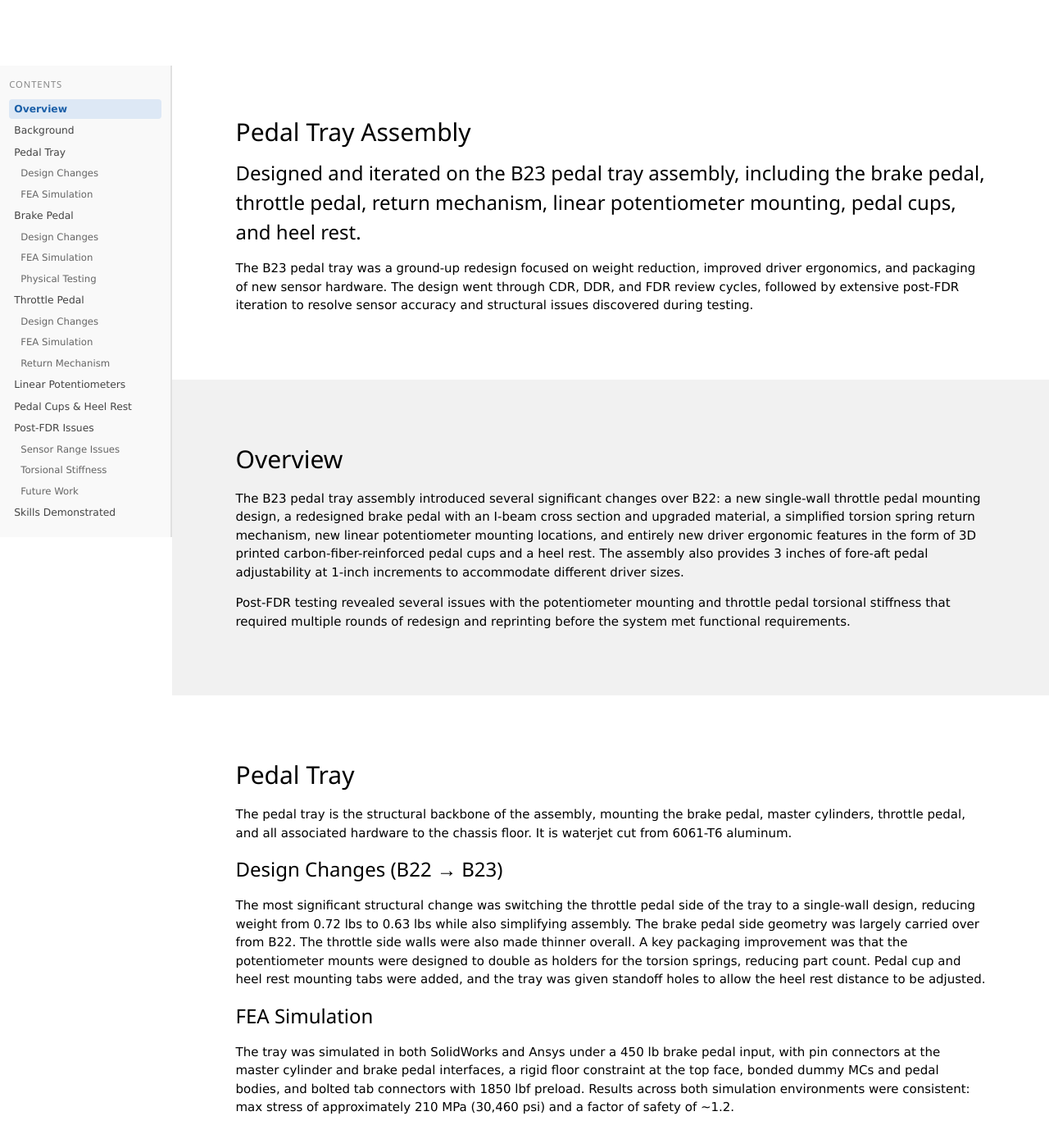
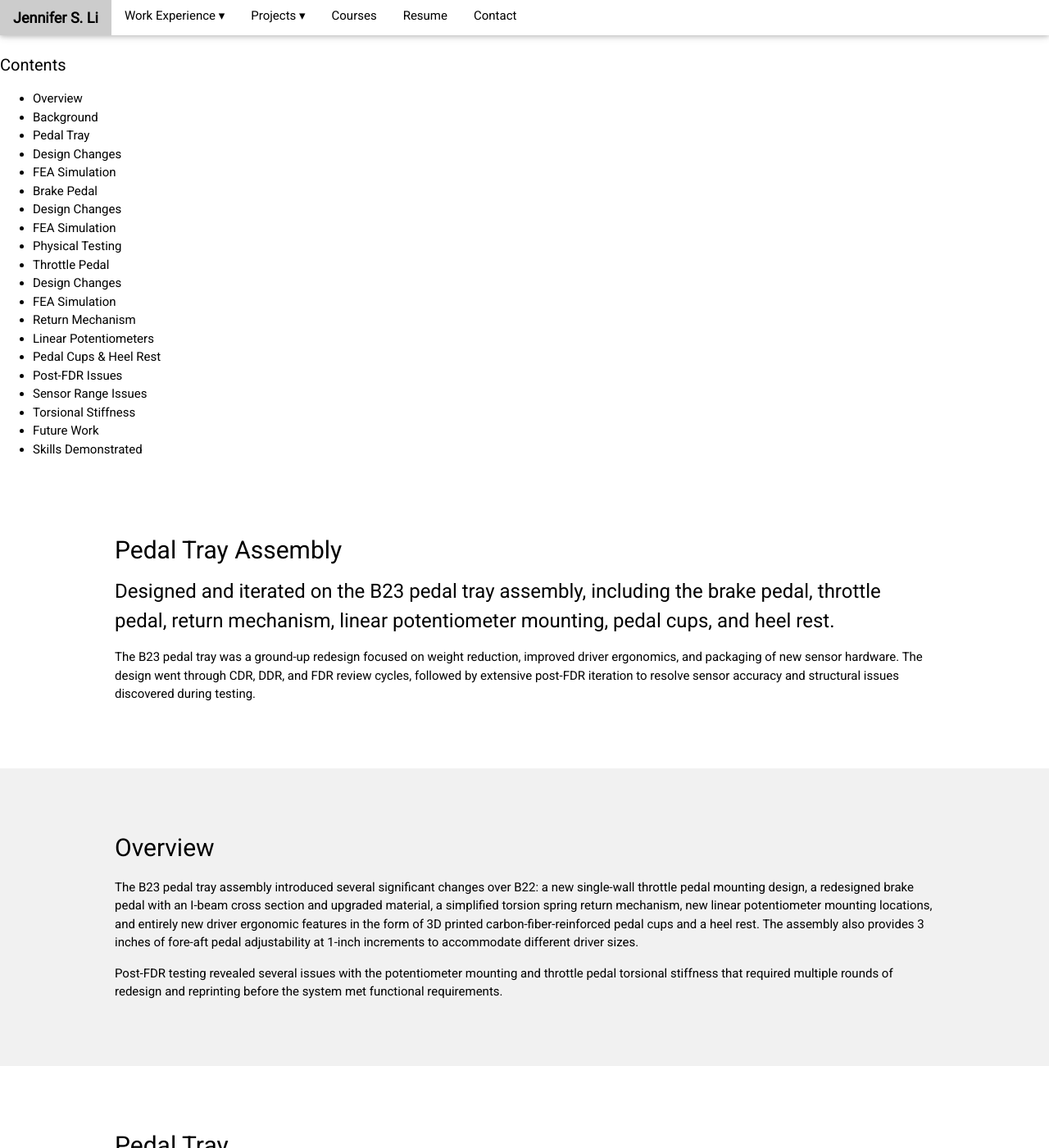
Before and after one commit to jsli905/jsli905.github.io, a Jekyll site: the page projects/bfr/pedals.html, which Jekyll copies as it is, in a window 1280 px wide and 1400 px high. Shown: the whole window at 82% size. Built offline with Jekyll 4.4.1, drawn with Linux system fonts in a browser that asks for light colours; comment, search, counter and statistics services are not loaded.

Commit message:
Update pedals.html

```diff
--- a/projects/bfr/pedals.html
+++ b/projects/bfr/pedals.html
@@ -1,96 +1,190 @@
 <!DOCTYPE html>
 <html lang="en">
 <head>
+  <title>CF Seat</title>
   <meta charset="UTF-8">
-  <meta name="viewport" content="width=device-width, initial-scale=1.0">
-  <title>Pedals</title>
+  <meta name="viewport" content="width=device-width, initial-scale=1">
+
+  <!-- W3.CSS -->
   <link rel="stylesheet" href="https://www.w3schools.com/w3css/4/w3.css">
-  <!-- match whatever CSS your other pages use -->
+  <link rel="stylesheet" href="https://www.w3schools.com/lib/w3-theme-light-grey.css">
+
+
+  <!-- Font -->
+  <link rel="stylesheet" href="https://fonts.googleapis.com/css?family=Roboto">
+
+
   <style>
-    /* ── paste your existing shared styles here ── */
-
+    body, h1, h2, h3, h4 {
+      font-family: "Roboto", sans-serif;
+    }
+    header h1 {
+    font-size: 6rem;
+    margin-bottom: 0.25rem;
+    }
     .max-width {
-      max-width: 960px;
-      margin: 0 auto;
-      padding: 0 1.5rem;
+      max-width: 1000px;
+      margin: auto;
     }
-
-    /* ── Table of Contents Sidebar ── */
-    .page-layout {
-      display: flex;
-      align-items: flex-start;
+    img {
+      border-radius: 6px;
+      margin-top: 12px;
     }
-
-    #toc-sidebar {
-      position: sticky;
-      top: 80px;
-      width: 210px;
-      min-width: 210px;
-      max-height: calc(100vh - 100px);
-      overflow-y: auto;
-      padding: 1rem 0.75rem;
-      background: #f9f9f9;
-      border-right: 2px solid #e0e0e0;
-      font-size: 0.82rem;
-      line-height: 1.5;
-      z-index: 1;
-    }
-
-    #toc-sidebar h4 {
-      font-size: 0.75rem;
-      text-transform: uppercase;
-      letter-spacing: 0.08em;
-      color: #888;
-      margin: 0 0 0.6rem 0;
-    }
-
-    #toc-sidebar ul {
-      list-style: none;
-      padding: 0;
-      margin: 0;
-    }
-
-    #toc-sidebar li { margin-bottom: 2px; }
-
-    #toc-sidebar a {
-      display: block;
-      padding: 3px 6px;
-      color: #444;
-      border-radius: 4px;
-      transition: background 0.15s, color 0.15s;
+    a {
       text-decoration: none;
     }
 
-    #toc-sidebar a:hover { background: #e8e8e8; color: #000; }
-
-    #toc-sidebar a.toc-active {
-      background: #dde8f5;
-      color: #1a5fa8;
-      font-weight: 600;
+    /* Hide the nested submenu by default */
+    .parent .submenu {
+      display: none;
+      position: absolute;
+      left: 100%;
+      top: 0;
+      background: white;
+      min-width: 180px;
+      z-index: 1000;
     }
 
-    #toc-sidebar .toc-sub {
-      padding-left: 14px;
-      color: #666;
-      font-size: 0.78rem;
+    /* Only show submenu when hovering*/
+    .parent:hover .submenu {
+      display: block;
     }
 
-    #toc-sidebar .toc-sub.toc-active {
-      background: #dde8f5;
-      color: #1a5fa8;
-      font-weight: 600;
+    /* Make parent positioning context */
+    .dropdown {
+      position: relative;
+    }
+    /* Skills section layout */
+
+    .skills-grid {
+      display: grid !important;
+      grid-template-columns: repeat(auto-fit, minmax(300px, 1fr));
+      gap: 2.5rem;
+      margin-top: 2rem;
+    }
+    /*.skill-card {
+      background-color: #ffffff;
+      padding: 1.25rem 1.5rem; /* tighter padding */
+      border-radius: 6px;
+    } */
+    .skill-category ul {
+      list-style-type: disc
+      margin: auto;
     }
 
-    .main-content { flex: 1; min-width: 0; }
+    .skill-category li {
+      margin-bottom: 0.5rem;
+      line-height: 1.5;
+    }
 
-    @media (max-width: 860px) { #toc-sidebar { display: none; } }
 
-    .w3-top { z-index: 9999 !important; }
   </style>
+
+  <script src="https://cdn.jsdelivr.net/npm/mathjax@3/es5/tex-mml-chtml.js"></script>
+
+
 </head>
+
 <body>
 
-<!-- ── paste your existing navbar here ── -->
+<!-- ================= NAVBAR ================= -->
+<div class="w3-top">
+  <div class="w3-bar w3-white w3-card">
+
+    <a href="../../index.html" class="w3-bar-item w3-button w3-large">
+      <b>Jennifer S. Li</b>
+    </a>
+
+    <!-- Experience Dropdown -->
+    <div class="w3-dropdown-hover w3-hide-small">
+      <button class="w3-button">Work Experience ▾</button>
+      <div class="w3-dropdown-content w3-bar-block w3-border">
+        <a href="../../experience/astranis.html" class="w3-bar-item w3-button">
+          Astranis – Associate Technical Project Manager
+        </a>
+        <a href="../../experience/spacex-hls.html" class="w3-bar-item w3-button">
+          SpaceX - Human Lander System (HLS) Mechanisms Intern
+        </a>
+        <a href="../../experience/spacex-mechs.html" class="w3-bar-item w3-button">
+          SpaceX - Starship Mechanisms Intern
+        </a>
+        <a href="../../experience/tesla.html" class="w3-bar-item w3-button">
+          Tesla - Stator Manufacturing Design Intern
+        </a>
+        <a href="../../experience/chemix.html" class="w3-bar-item w3-button">
+          Chemix - Battery R&D Intern
+        </a>
+        <a href="../../experiences/taflab.html" class="w3-bar-item w3-button">
+          TAFLab - Multihulled Unmanned Boat Undergrad Researcher
+        </a>
+        <a href="../../experience/nist.html" class="w3-bar-item w3-button">
+          NIST - Additive Manufacturing Laser Powder Bed Fusion Intern
+        </a>
+        <a href="../../experience/other.html" class="w3-bar-item w3-button">
+          Other (Misc)
+        </a>
+
+      </div>
+    </div>
+
+    <!-- Projects Dropdown -->
+
+<div class="w3-dropdown-hover">
+  <button class="w3-button">Projects ▾</button>
+
+  <div class="w3-dropdown-content w3-bar-block w3-border">
+    <div class="parent">
+      <a href="../../experience/fsae.html" class="w3-bar-item w3-button">
+        Berkeley Formula Racing ▸
+      </a>
+        <div class="w3-bar-block w3-border submenu">
+          <a href="seat.html" class="w3-bar-item w3-button">Carbon Fiber Seat</a>
+          <a href="brakes.html" class="w3-bar-item w3-button">Brakes</a>
+          <a href="steeringwheel.html" class="w3-bar-item w3-button">Steering Wheel</a>
+          <a href="pedals.html" class="w3-bar-item w3-button">Pedals/Pedal Tray</a>
+          <a href="headrest.html" class="w3-bar-item w3-button">Head Restraint</a>
+          <a href="diffuser.html" class="w3-bar-item w3-button">Diffuser</a>
+        </div>
+
+        <a href="../wheel.html" class="w3-bar-item w3-button">
+        Hollow Carbon Fiber Wheel
+        </a>
+         <a href="../perry.html" class="w3-bar-item w3-button">
+          Perry the Quadruped Robot
+         </a>
+        <a href="../passive-walker.html" class="w3-bar-item w3-button">
+          Passive Walking Robot
+         </a>
+        <a href="../cupholder.html" class="w3-bar-item w3-button">
+          Gimballed Cup Holder
+         </a>
+
+        <a href="../uav.html" class="w3-bar-item w3-button">
+          UAV Flight Control
+         </a>
+        <a href="../flower.html" class="w3-bar-item w3-button">
+          Morphing Flower Soft-Robot
+         </a>
+        <a href="../turtle.html" class="w3-bar-item w3-button">
+          Amphibious Turtle Robot
+         </a>
+        <a href="../star.html" class="w3-bar-item w3-button">
+          Stage Separation Mechanism
+         </a>
+        <a href="../misc.html" class="w3-bar-item w3-button">
+          Other
+        </a>
+    </div>
+  </div>
+</div>
+
+
+    <a href="../../courses.html" class="w3-bar-item w3-button w3-hide-small">Courses</a>
+    <a href="../../assets/resume.pdf" class="w3-bar-item w3-button w3-hide-small">Resume</a>
+    <a href="#contact" class="w3-bar-item w3-button w3-hide-small">Contact</a>
+
+  </div>
+</div>
 
 <!-- Spacer for fixed navbar -->
 <div style="margin-top:64px"></div>
```
